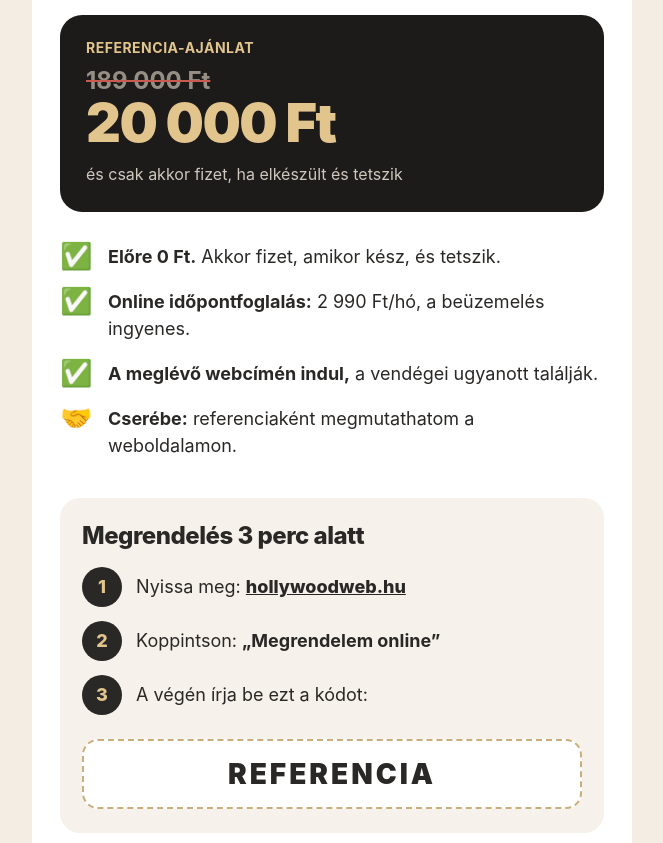
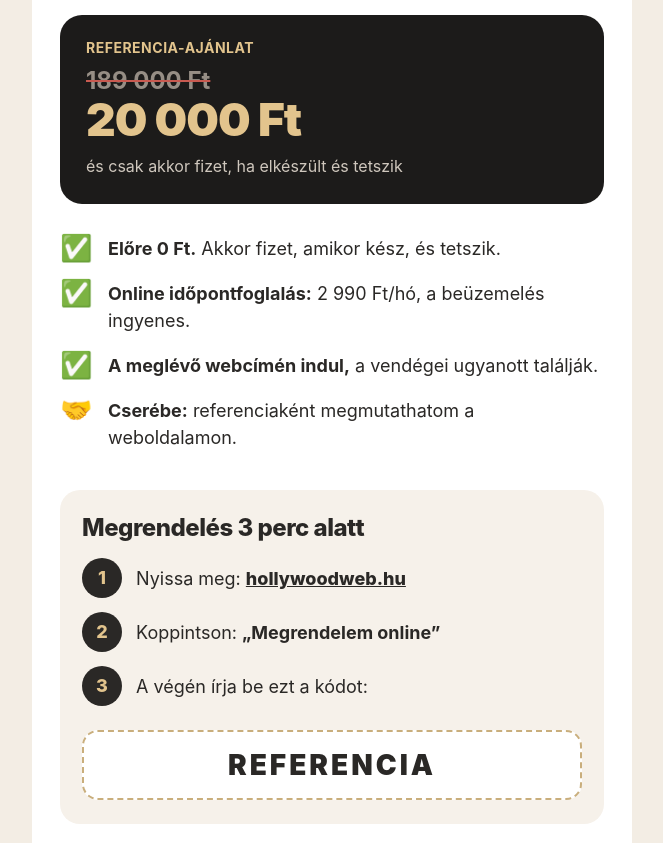
Before and after one commit to erikfreivolt/hollywoodweb, a plain HTML site: page email/index.html in a window 1280 px wide. Shown: the part 1130-1973 px from the top of the page, without its empty margins (308-971 px from the left). Drawn offline with Linux system fonts and the light colour scheme.

Commit message:
Levél: ár mérete telefonra
Co-Authored-By: Claude Opus 5.5 <noreply@anthropic.com>
Claude-Session: https://claude.ai/code/session_015MFy3wKJz9spm3fBY1GiHb

```diff
--- a/email/index.html
+++ b/email/index.html
@@ -55,7 +55,7 @@
       <tr><td style="padding:24px 26px 26px;">
         <p style="margin:0 0 10px;font-size:14px;font-weight:700;letter-spacing:0.5px;color:#e2c48d;">REFERENCIA-AJÁNLAT</p>
         <p style="margin:0;font-size:24px;font-weight:700;color:#968e85;"><s style="text-decoration-color:#c85a50;">189&nbsp;000&nbsp;Ft</s></p>
-        <p style="margin:0 0 10px;font-size:54px;line-height:1.05;font-weight:900;letter-spacing:-1.5px;color:#e2c48d;">20&nbsp;000&nbsp;Ft</p>
+        <p style="margin:0 0 10px;font-size:46px;line-height:1.05;font-weight:900;letter-spacing:-1px;color:#e2c48d;">20&nbsp;000&nbsp;Ft</p>
         <p style="margin:0;font-size:16px;line-height:1.5;color:#cfc7bd;">és csak akkor fizet, ha elkészült és tetszik</p>
       </td></tr>
     </table>
```
